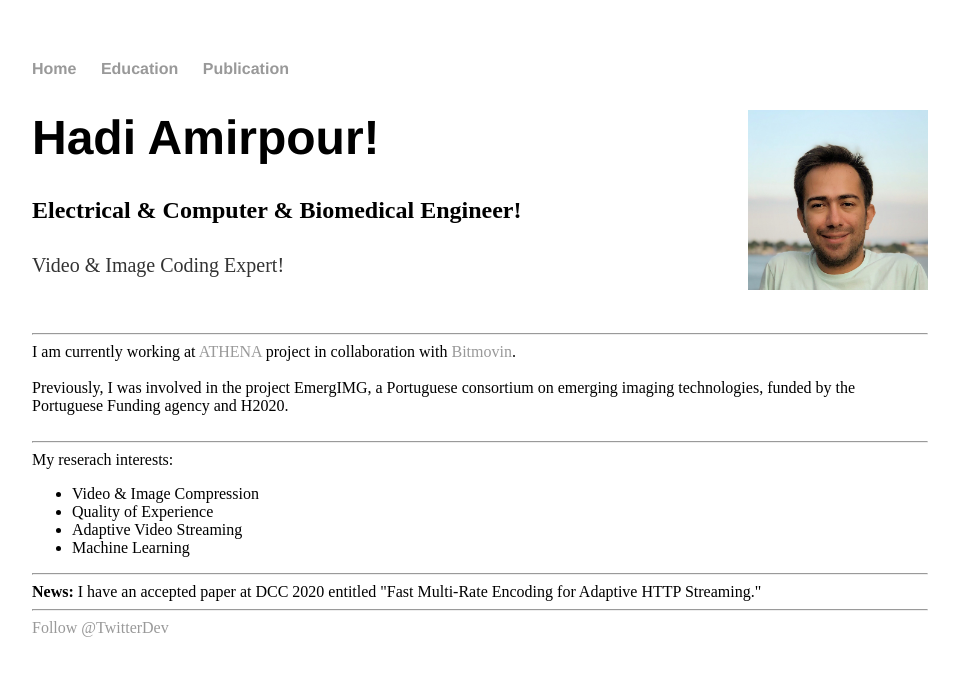
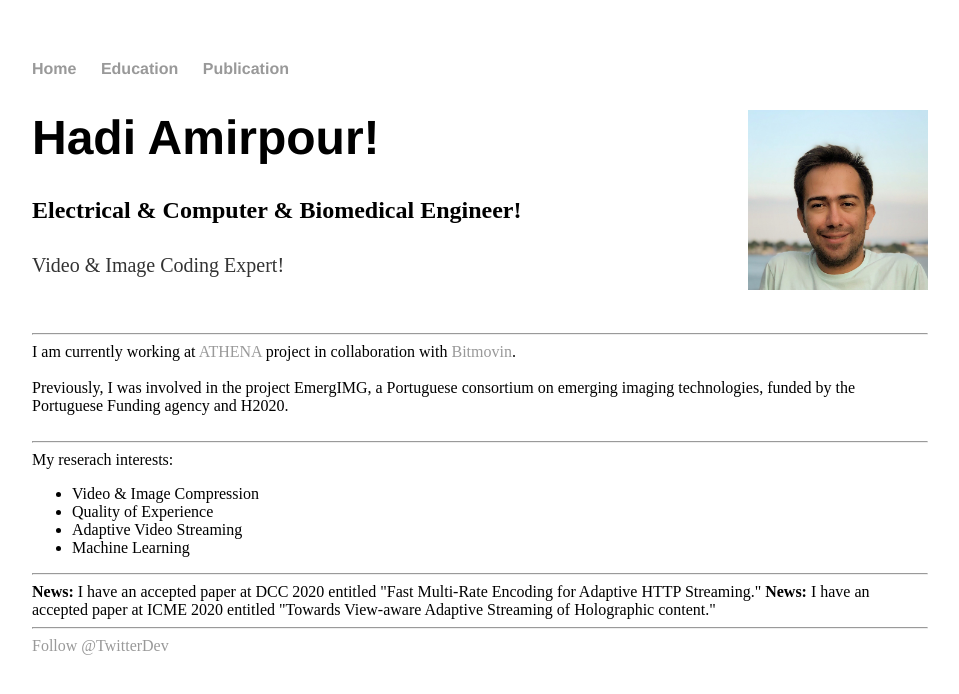
Before and after one commit to HadiAmirpour/hadiamirpour.github.io, a Jekyll site: the page index.html, which Jekyll copies as it is, in a window 1280 px wide. Shown: the top 694 px of the page, without its empty margins (160-1119 px from the left). Built offline with Jekyll 4.4.1, drawn with Linux system fonts in a browser that asks for light colours; comment, search, counter and statistics services are not loaded.

Commit message:
Update index.html

```diff
--- a/index.html
+++ b/index.html
@@ -46,6 +46,7 @@
 
 			<hr>
 			<h><strong>News:</strong> I have an accepted paper at DCC 2020 entitled "Fast Multi-Rate Encoding for Adaptive HTTP Streaming."</h>
+			<h><strong>News:</strong> I have an accepted paper at ICME 2020 entitled "Towards View-aware Adaptive Streaming of Holographic content."</h>
 			<hr>
 			<a href="https://twitter.com/HadiAmirpour" class="twitter-follow-button" data-show-count="false">Follow @TwitterDev</a><script async src="https://platform.twitter.com/widgets.js" charset="utf-8"></script>
 			<script type="text/javascript" src="https://platform-api.sharethis.com/js/sharethis.js#property=5dc81b272bd64b00123e0c73&product=inline-follow-buttons" async="async"></script>
```
